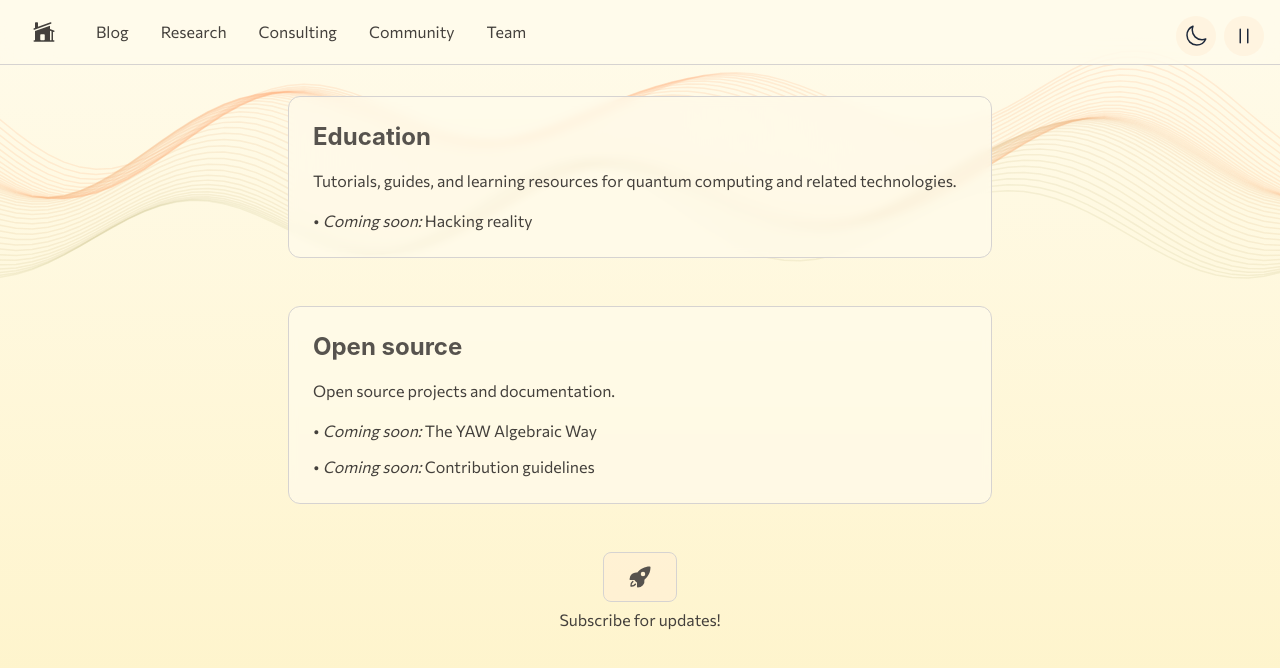
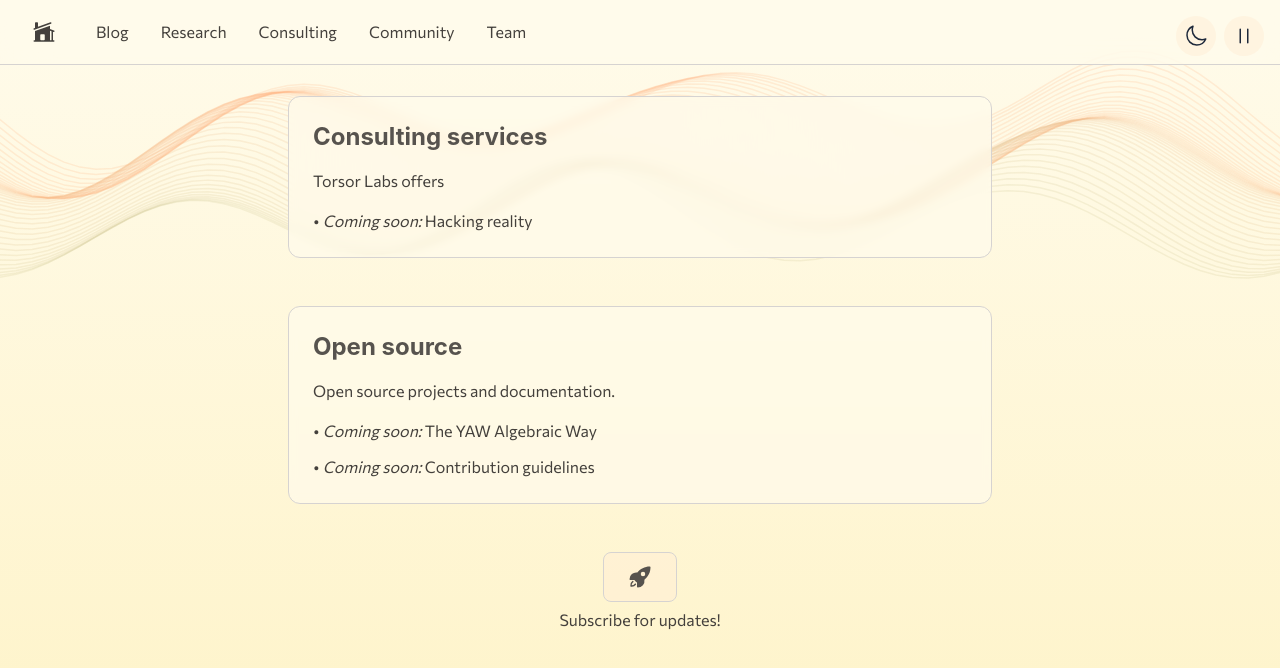
Before and after one commit to torsor-io/torsor-io, a React (Create React App) app: page /#/consulting in a window 1280 px wide. Shown: the top 668 px of the page. Built offline with nearby package versions, Linux system fonts and the light colour scheme; the HTML template or start-up script is replaced by a standard one.

Commit message:
Update index.js

```diff
--- a/src/components/ConsultingPage/index.js
+++ b/src/components/ConsultingPage/index.js
@@ -48,7 +48,7 @@ const ConsultingPage = ({ isDark, setIsDark, waveState, setWaveState }) => {
           className="space-y-12"
           >
 
-{/* Education Section */}
+{/* Value prop Section */}
             <motion.div
               initial={{ opacity: 0, y: 20 }}
               animate={{ opacity: 1, y: 0 }}
@@ -56,11 +56,11 @@ const ConsultingPage = ({ isDark, setIsDark, waveState, setWaveState }) => {
               className={`rounded-xl p-6 border ${borderColor} ${headerBg} backdrop-blur-sm`}
             >
               <h2 className={`text-2xl font-bold ${textColor} mb-4`}>
-                Education
+                Consulting services
               </h2>
               <div className={`${subtleText}`}>
                 <p className="mb-4">
-                  Tutorials, guides, and learning resources for quantum computing and related technologies.
+                  Torsor Labs offers
                 </p>
                 <ul className="space-y-3">
                   <li>• <i>Coming soon:</i> Hacking reality</li>
```
